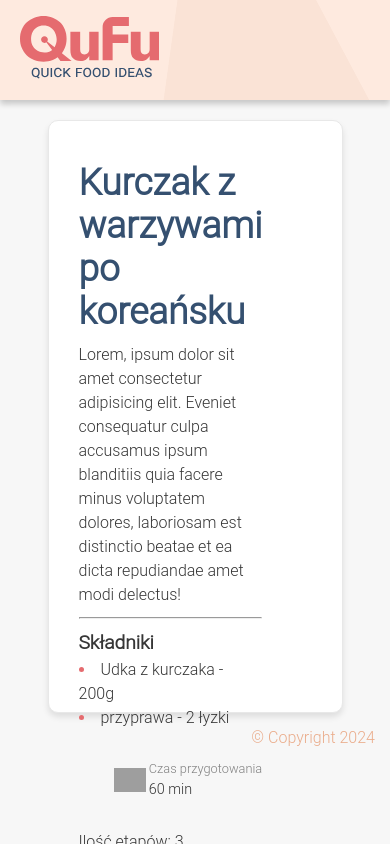
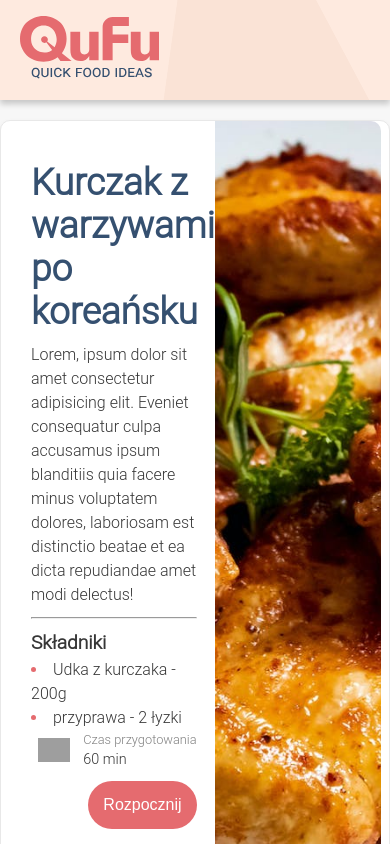
Before and after one commit to roosiu/qufu, an Angular app: page / in a window 390 px wide. Shown: the top 844 px of the page. Built offline with nearby package versions, Linux system fonts and the light colour scheme; grey boxes are pictures that could not be loaded.

Commit message:
recipe img fix

```diff
--- a/src/app/card/card.component.css
+++ b/src/app/card/card.component.css
@@ -23,13 +23,15 @@
   transition: all 300ms;
 }
 
+
+
 .card .img-div {
   width: 100%;
-}
-
-.card .img-div .img-div__img {
-  width: 250px;
+  height: 220px;
   border-radius: 10px 10px 0 0;
+  background-repeat: no-repeat;
+  background-position: center;
+  background-size: cover;
 }
 .card .title {
   color: var(--secondary-color);
--- a/src/app/card/card.component.html
+++ b/src/app/card/card.component.html
@@ -1,17 +1,26 @@
 <ng-container *ngIf="filteredRecipes && filteredRecipes.length">
-
-  <div *ngFor="let recipe of filteredRecipes" class="card" (click)="getClicked(recipe.id)">
-    <div class="img-div">
-      <img class="img-div__img" src="assets/images/{{recipe.img}}" alt="image" />
-    </div>
-    <div class="title padding">{{recipe.title}}</div>
-    <div class="body padding">
-    </div>
-    <div class="footer padding"><img class="footer__time-img" src="assets/images/time_icon.svg" alt="time_img" />
-      {{recipe.time}} min
+  <div
+    *ngFor="let recipe of filteredRecipes"
+    class="card"
+    (click)="getClicked(recipe.id)"
+  >
+    <div
+      class="img-div"
+      [ngStyle]="{
+        'background-image': 'url(\'assets/images/' + recipe.img + '\')'
+      }"
+    ></div>
+    <div class="title padding">{{ recipe.title }}</div>
+    <div class="body padding"></div>
+    <div class="footer padding">
+      <img
+        class="footer__time-img"
+        src="assets/images/time_icon.svg"
+        alt="time_img"
+      />
+      {{ recipe.time }} min
     </div>
   </div>
-
 </ng-container>
 <ng-container *ngIf="!filteredRecipes || !filteredRecipes.length">
   <div class="no-recipes">Brak przepisów do wyświetlenia.</div>
--- a/src/app/recipepage/recipepage.component.css
+++ b/src/app/recipepage/recipepage.component.css
@@ -5,9 +5,9 @@
 .recipepage {
   display: flex;
   flex-wrap: wrap;
+  justify-content: space-between;
   margin-top: 20px;
-  width: 70%;
-  height: 70vh;
+  width: 80%;
   padding-left: 20px;
   background-color: #fff;
   border: solid 1px rgb(232, 232, 232);
@@ -15,12 +15,26 @@
   box-shadow: 0px 4px 6px 0px rgb(0, 0, 0, 0.1);
 }
 
+@media only screen and (max-width: 600px) {
+  .recipepage {
+    width: 100%;
+    flex-direction: column;
+  }
+  .recipepage__main {
+    width: 100%;
+  }
+  .recipepage__img {
+    width: 100%;
+  }
+}
+
 .recipepage .recipepage__main {
   color: var(--grey-color2);
   line-height: 1.5;
   padding-top: 40px;
-  flex-basis: 45%;
+  width: 45%;
   margin: 0 10px;
+  padding-bottom: 40px;
 }
 .recipepage .recipepage__main hr {
   color: var(--primary-color);
@@ -51,8 +65,8 @@
   display: flex;
   flex-wrap: wrap;
   justify-content: right;
+  gap: 10px;
   align-items: center;
-  height: 100px;
 }
 .recipepage .recipepage__main .time .time__text {
   font-size: 0.8rem;
@@ -81,9 +95,10 @@
   background-color: var(--primary-color-hover);
 }
 .recipepage .recipepage__img {
-  flex-basis: 45%;
+  width: 45%;
   height: 100%;
   background-repeat: no-repeat;
   background-position: center;
   background-size: cover;
+  border-radius: 0 10px 10px 0;
 }
--- a/src/app/recipepage/recipepage.component.html
+++ b/src/app/recipepage/recipepage.component.html
@@ -1,28 +1,34 @@
 <div class="recipepage">
   <div class="recipepage__main">
     <div class="title">
-            {{recipe.title}}
+      {{ recipe.title }}
     </div>
     <div class="body">
-            {{recipe.body}}
+      {{ recipe.body }}
     </div>
-        <hr>
+    <hr />
     <div class="ingredients">
       <div class="ingredients-text">Składniki</div>
       <ul>
         <li *ngFor="let ingredient of recipe.ingredients">
-                    {{ingredient}}
+          {{ ingredient }}
         </li>
       </ul>
     </div>
     <div class="time">
       <img class="time-img" src="assets/images/time_icon.svg" alt="time_img" />
-            <div class="time__text">Czas przygotowania <div class="time__text__min">{{recipe.time}} min</div>
+      <div class="time__text">
+        Czas przygotowania
+        <div class="time__text__min">{{ recipe.time }} min</div>
+      </div>
+      <!-- <div class="steps">Ilość etapów: {{ recipe.steps.length }}</div> -->
+      <button>Rozpocznij</button>
     </div>
   </div>
-        <div class="steps">Ilość etapów: {{recipe.steps.length}}</div>
-        <button>Rozpocznij</button>
+  <div
+    class="recipepage__img"
+    [ngStyle]="{
+      'background-image': 'url(\'assets/images/' + recipe.img + '\')'
+    }"
+  ></div>
 </div>
-    <div class="recipepage__img" [ngStyle]="{'background-image': 'url(\'assets/images/' + recipe.img + '\')'}"></div>
-
-</div>
--- a/src/app/services/search.service.ts
+++ b/src/app/services/search.service.ts
@@ -9,6 +9,7 @@ export class SearchService {
   question = 'Na co masz dzisiaj ochotę?';
 
   // wyszukiwana fraza
+  // private searchString = new BehaviorSubject<string>('kur');
   private searchString = new BehaviorSubject<string>('');
 
   getSearchString(): Observable<string> {
```
Lines whose indentation alone changed are shown as unchanged.
